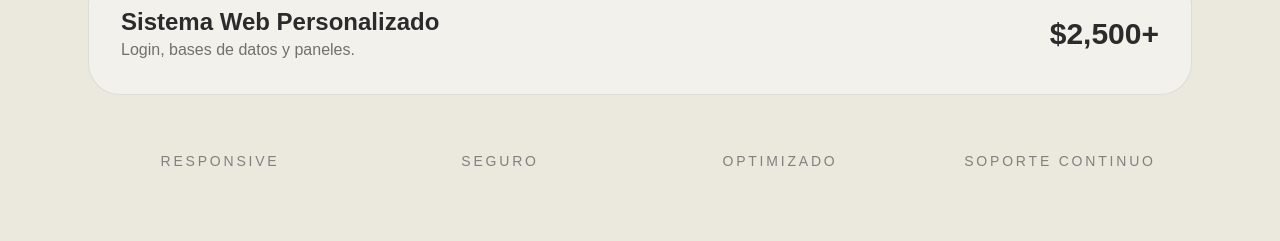
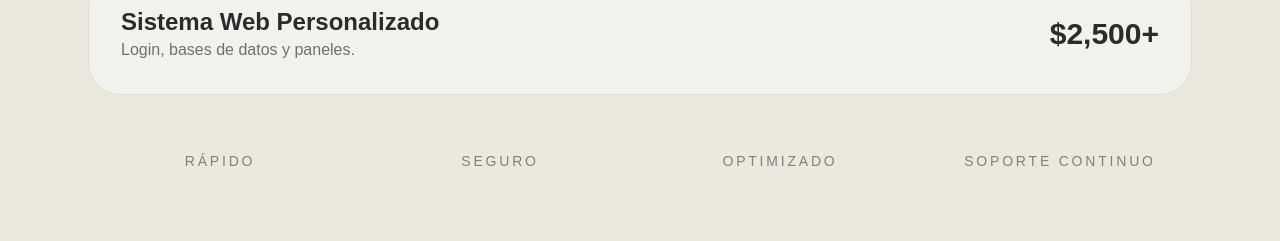
Before and after one commit to JosueFab0/quantum-sites, a Next.js app: page / in a window 1280 px wide. Shown: the part 5404-5645 px from the top of the page. Built offline with nearby package versions, Linux system fonts and the light colour scheme.

Commit message:
otro fix 7

```diff
--- a/components/Pricing.tsx
+++ b/components/Pricing.tsx
@@ -58,7 +58,7 @@
       </div>
 
       <div className="mt-14 grid gap-4 text-center text-sm uppercase tracking-[0.2em] text-[#2b2b2b]/55 md:grid-cols-4">
-        <div>Responsive</div>
+        <div>Rápido</div>
         <div>Seguro</div>
         <div>Optimizado</div>
         <div>Soporte continuo</div>
```
